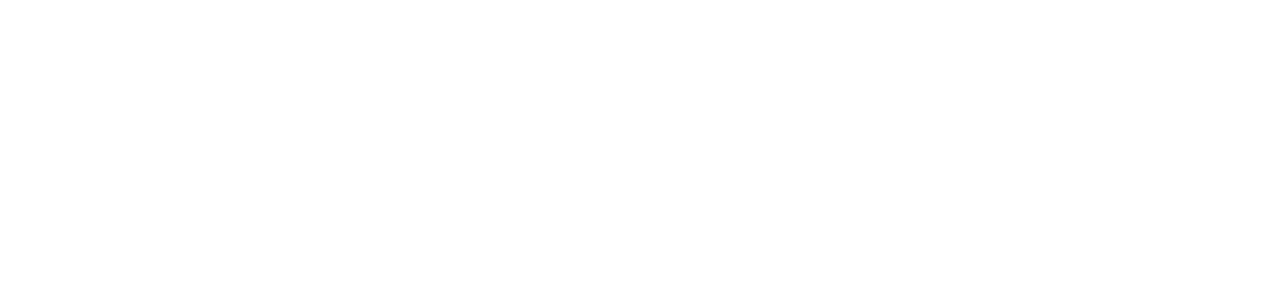
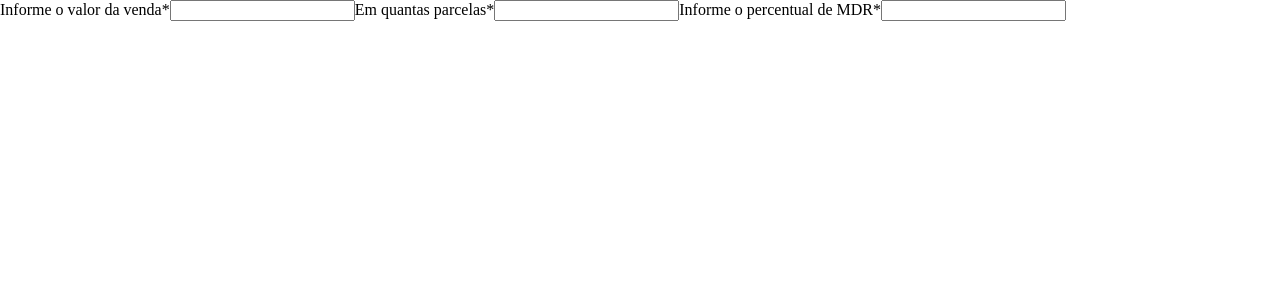
Before and after one commit to gabrielAlencar33564/simulate_your_antecipation, a React (Vite) app: page / in a window 1280 px wide. Shown: the top 300 px of the page. Built offline with nearby package versions, Linux system fonts and the light colour scheme.

Commit message:
feat: creating and placing the input in the form

```diff
--- a/package.json
+++ b/package.json
@@ -9,13 +9,17 @@
     "preview": "vite preview"
   },
   "dependencies": {
+    "@hookform/resolvers": "^2.9.10",
     "react": "^18.2.0",
     "react-dom": "^18.2.0",
-    "react-router-dom": "^6.6.2"
+    "react-hook-form": "^7.42.1",
+    "react-router-dom": "^6.6.2",
+    "yup": "^0.32.11"
   },
   "devDependencies": {
     "@types/react": "^18.0.26",
     "@types/react-dom": "^18.0.9",
+    "@types/yup": "^0.32.0",
     "@typescript-eslint/eslint-plugin": "^5.0.0",
     "@typescript-eslint/parser": "^5.48.2",
     "@vitejs/plugin-react": "^3.0.0",
--- /dev/null
+++ b/src/components/FormDashboard/index.tsx
@@ -0,0 +1,44 @@
+import { IInputKeys } from '../Input/interfaces'
+import { useForm } from 'react-hook-form'
+import { yupResolver } from '@hookform/resolvers/yup'
+import { formSchema } from './validator'
+import { Input } from '../Input'
+
+export const FormDashboard = () => {
+  const {
+    register,
+    handleSubmit,
+    formState: { errors },
+  } = useForm<IInputKeys>({
+    resolver: yupResolver(formSchema),
+  })
+
+  return (
+    <form>
+      <Input
+        id="saleValue"
+        label="Informe o valor da venda"
+        type="text"
+        register={register}
+        errors={errors.saleValue?.message}
+        required
+      />
+      <Input
+        id="installments"
+        label="Em quantas parcelas"
+        type="text"
+        register={register}
+        errors={errors.installments?.message}
+        required
+      />
+      <Input
+        id="mdr"
+        label="Informe o percentual de MDR"
+        type="text"
+        register={register}
+        errors={errors.mdr?.message}
+        required
+      />
+    </form>
+  )
+}
--- /dev/null
+++ b/src/components/FormDashboard/validator.ts
@@ -0,0 +1,10 @@
+import * as yup from 'yup'
+// saleValue: string
+//   installments: string
+//   mdr: string
+
+export const formSchema = yup.object().shape({
+  saleValue: yup.string().required(),
+  installments: yup.number().required(),
+  mdr: yup.number(),
+})
--- /dev/null
+++ b/src/components/Input/index.tsx
@@ -0,0 +1,21 @@
+import { InputProps, IInputKeys } from './interfaces'
+import { FieldPath } from 'react-hook-form'
+
+export const Input = ({ required = false, ...props }: InputProps) => {
+  return (
+    <>
+      {props.label && (
+        <label htmlFor={props.id}>
+          {props.label}
+          {required && <span>*</span>}
+        </label>
+      )}
+      <input
+        type={props.type}
+        id={props.id}
+        {...props.register(props.id as FieldPath<IInputKeys>)}
+      />
+      {props.errors && <span>Campo Obrigatório</span>}
+    </>
+  )
+}
--- /dev/null
+++ b/src/components/Input/interfaces.ts
@@ -0,0 +1,16 @@
+import { UseFormRegister } from 'react-hook-form'
+
+export interface IInputKeys {
+  saleValue: string
+  installments: number
+  mdr: number
+}
+
+export interface InputProps {
+  id: string
+  label?: string
+  type: string
+  register: UseFormRegister<IInputKeys>
+  errors: string | undefined
+  required?: boolean
+}
--- /dev/null
+++ b/src/pages/Dashboard/index.tsx
@@ -0,0 +1,10 @@
+import { FormDashboard } from '../../components/FormDashboard'
+
+export const Dashboard = () => {
+  return (
+    <div>
+      <h1></h1>
+      <FormDashboard />
+    </div>
+  )
+}
--- a/src/routes/index.tsx
+++ b/src/routes/index.tsx
@@ -1,9 +1,10 @@
 import { Route, Routes, Navigate } from 'react-router-dom'
+import { Dashboard } from '../pages/Dashboard'
 
 export const RoutesPage = () => {
   return (
     <Routes>
-      <Route path="/" element />
+      <Route path="/" element={<Dashboard />} />
       <Route path="*" element={<Navigate to="/" />} />
     </Routes>
   )
```
Also changed, not shown: 1 other file (tests, documents, lock files or other folders).
